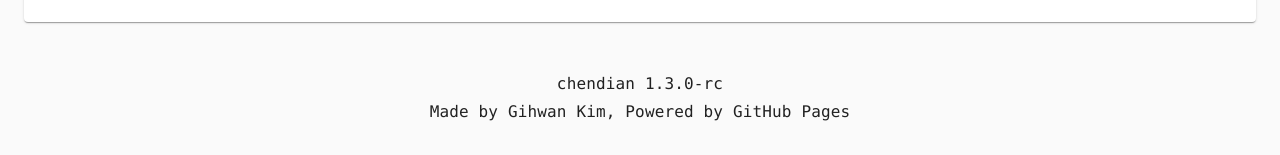
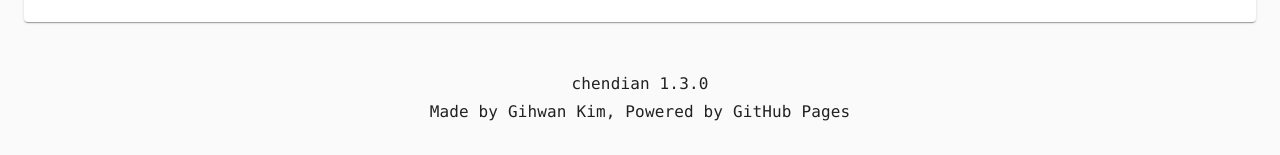
Before and after one commit to 0x1306e6d/chendian, a React (Create React App) app: page / in a window 1280 px wide. Shown: the part 1434-1589 px from the top of the page. Built offline with nearby package versions, Linux system fonts and the light colour scheme.

Commit message:
Release the  version 1.3.0 (#56)

```diff
--- a/package.json
+++ b/package.json
@@ -1,6 +1,6 @@
 {
   "name": "chendian",
-  "version": "1.3.0-rc",
+  "version": "1.3.0",
   "description": "A single page responsive web application to change the endianness of hex string interactively.",
   "homepage": "https://chendian.dev",
   "bugs": "https://github.com/ghkim3221/chendian/issues",
--- a/src/index.jsx
+++ b/src/index.jsx
@@ -9,7 +9,7 @@ import './App.css';
 import reducer from './reducer';
 import * as serviceWorker from './serviceWorker';
 
-const version = 'chendian 1.3.0-rc';
+const version = 'chendian 1.3.0';
 const store = createStore(reducer);
 
 ReactDOM.render(
```
Also changed, not shown: 1 other file (tests, documents, lock files or other folders).
